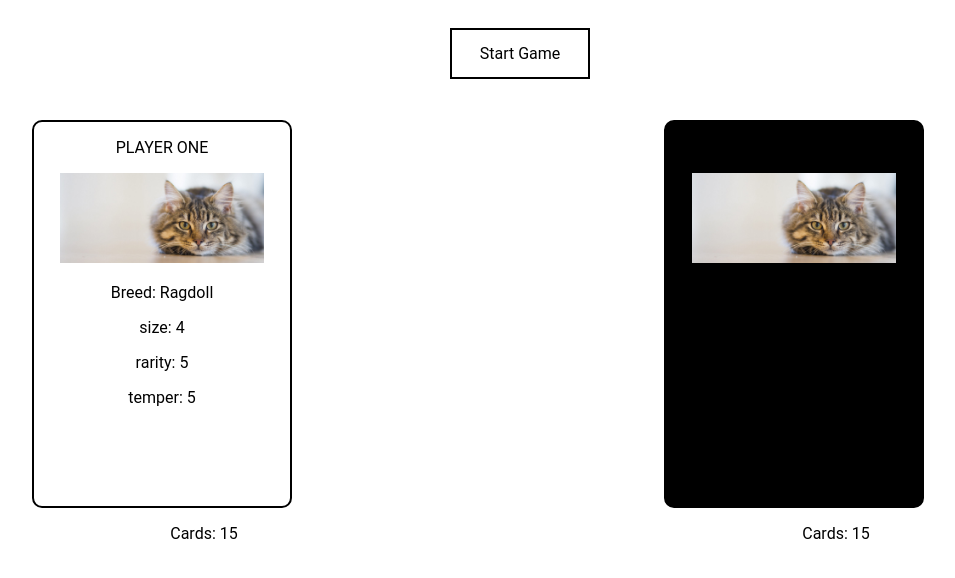
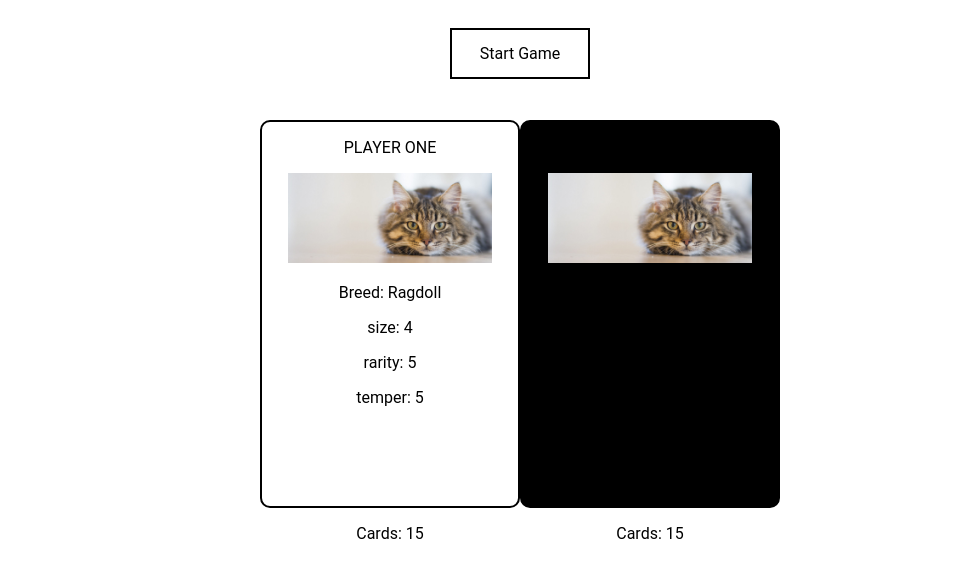
Before and after one commit to MrJamieRyan/Top_Trumps_Javascript_Game, a Vue app in the folder client/: page / in a window 1280 px wide. Both pictures are taken after a click on the button "Start Game". Shown: the top 578 px of the page, without its empty margins (120-1075 px from the left). Built offline with nearby package versions, Linux system fonts and the light colour scheme.

Commit message:
centered cards

```diff
--- a/client/src/components/Controller.vue
+++ b/client/src/components/Controller.vue
@@ -54,6 +54,9 @@ export default {
         this.winningPlayerStatement = 'Player One Wins This Round!'
         setTimeout(() => {this.winningPlayer = 'player-one';
           this.winningPlayerStatement = ''}, 3000)
+      }
+      else if(this.playerOneSelectedCard[this.selectedProperty] === this.playerTwoSelectedCard[this.selectedProperty]){
+        this.winningPlayerStatement = "It's a draw!"
       }
       else
       {
@@ -134,27 +137,27 @@ export default {
   text-align: center;
   display: grid;
   grid-template-columns: 1fr 1fr;
+    place-self: center;
+}
 
+.card-container{
+  place-self: center;
 }
 
 .card-down {
   width: 20vw;
   height: 30vw;
   background-color: black;
-  margin-left: 9rem;
-  margin-right: 9rem;
   border: 2px solid black;
   border-radius: 10px;
-
 }
 
 .card-up {
   width: 20vw;
   height: 30vw;
-  margin-left: 9rem;
-  margin-right: 9rem;
   border: 2px solid black;
   border-radius: 10px;
+
 }
 
 p.not-clickable {
--- a/client/src/components/PlayerOne.vue
+++ b/client/src/components/PlayerOne.vue
@@ -1,5 +1,5 @@
 <template>
-  <div>
+  <div class="card-container">
     <div :class="winningPlayer === 'player-one' || winningPlayer === 'bothCardsShowing' || winningPlayer === '' ? 'card-up' : 'card-down'" >
       <p>PLAYER ONE</p>
       <img id="catpic" src="../../public/images/Cat.jpg" >
--- a/client/src/components/PlayerTwo.vue
+++ b/client/src/components/PlayerTwo.vue
@@ -1,5 +1,5 @@
 <template>
-  <div>
+  <div class="card-container">
     <div :class="winningPlayer === 'player-two' || winningPlayer === 'bothCardsShowing' ? 'card-up' : 'card-down'" >
       <p>PLAYER TWO</p>
       <img id="catpic" src="../../public/images/Cat.jpg" >
```
Also changed, not shown: client/src/App.vue (line endings or trailing spaces).
